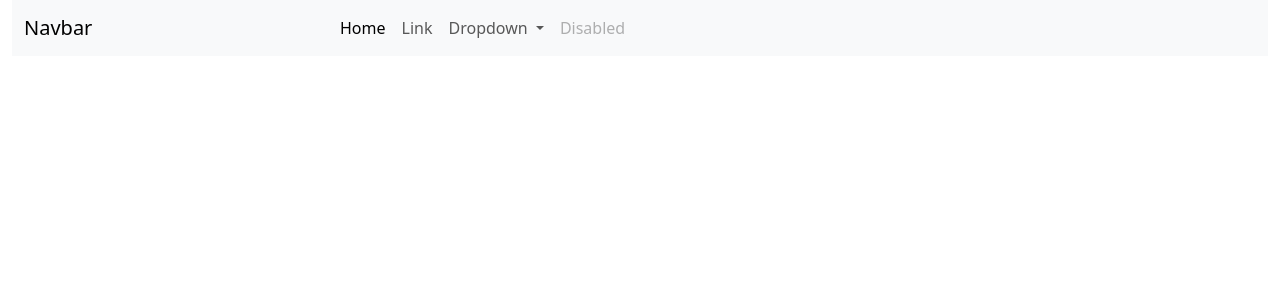
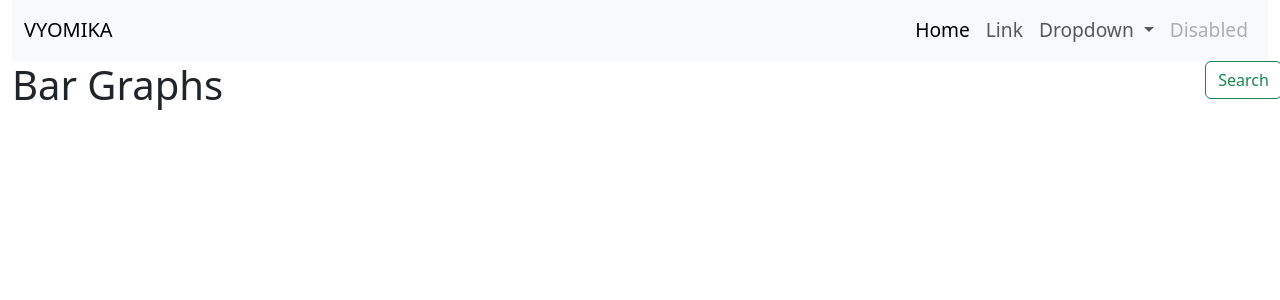
Before and after one commit to Neeraz666/Vyomika, a Django app: template Vyomika/templates/base.html in a window 1280 px wide. Shown: the top 300 px of the page. Run offline with Django 4.2, Linux system fonts and the light colour scheme; the template is opened without the code that fills it, so the values that code supplies are empty.

Commit message:
Added search button and changed some features.

```diff
--- a/Vyomika/templates/base.html
+++ b/Vyomika/templates/base.html
@@ -13,16 +13,12 @@
     <div class="container-fluid">
         <nav class="navbar navbar-expand-lg bg-body-tertiary">
             <div class="container-fluid">
-                <div class="col-md-3">
-                    <a class="navbar-brand" href="#">Navbar</a>
-                    <button class="navbar-toggler" type="button" data-bs-toggle="collapse"
-                        data-bs-target="#navbarSupportedContent" aria-controls="navbarSupportedContent"
-                        aria-expanded="false" aria-label="Toggle navigation">
+              <a class="navbar-brand" href="#">VYOMIKA</a>
+              <button class="navbar-toggler" type="button" data-bs-toggle="collapse" data-bs-target="#navbarSupportedContent" aria-controls="navbarSupportedContent" aria-expanded="false" aria-label="Toggle navigation">
                 <span class="navbar-toggler-icon"></span>
               </button>
-                </div>
-                <div class="collapse navbar-collapse" id="navbarSupportedContent">
-                    <ul class="navbar-nav me-auto mb-2 mb-lg-0">
+              <div class="collapse navbar-collapse" id="navbarSupportedContent" style="justify-content: end;">
+                <ul class="navbar-nav ml-auto" style="font-size: larger;">
                   <li class="nav-item">
                     <a class="nav-link active" aria-current="page" href="#">Home</a>
                   </li>
@@ -30,16 +26,13 @@
                     <a class="nav-link" href="#">Link</a>
                   </li>
                   <li class="nav-item dropdown">
-                            <a class="nav-link dropdown-toggle" href="#" role="button" data-bs-toggle="dropdown"
-                                aria-expanded="false">
+                    <a class="nav-link dropdown-toggle" href="#" role="button" data-bs-toggle="dropdown" aria-expanded="false">
                       Dropdown
                     </a>
                     <ul class="dropdown-menu">
                       <li><a class="dropdown-item" href="#">Action</a></li>
                       <li><a class="dropdown-item" href="#">Another action</a></li>
-                                <li>
-                                    <hr class="dropdown-divider">
-                                </li>
+                      <li><hr class="dropdown-divider"></li>
                       <li><a class="dropdown-item" href="#">Something else here</a></li>
                     </ul>
                   </li>
@@ -50,12 +43,15 @@
               </div>
             </div>
         </nav>
-        <!-- <h1>Bar Graphs</h1>
+        <div class="col-md-12" style="width: 5%; float: right;">
+            <button class="btn btn-outline-success" type="submit">Search</button>
+        </div>
+        <h1>Bar Graphs</h1>
     {% block body %}
     <script src="https://cdn.jsdelivr.net/npm/bootstrap@5.3.0/dist/js/bootstrap.bundle.min.js"
         integrity="sha384-geWF76RCwLtnZ8qwWowPQNguL3RmwHVBC9FhGdlKrxdiJJigb/j/68SIy3Te4Bkz"
         crossorigin="anonymous"></script>
-    {% endblock %} -->
+    {% endblock %}
     </div>
 </body>
 
```
Also changed, not shown: Vyomika/static/bar.jpeg. Lines whose indentation alone changed are shown as unchanged.
